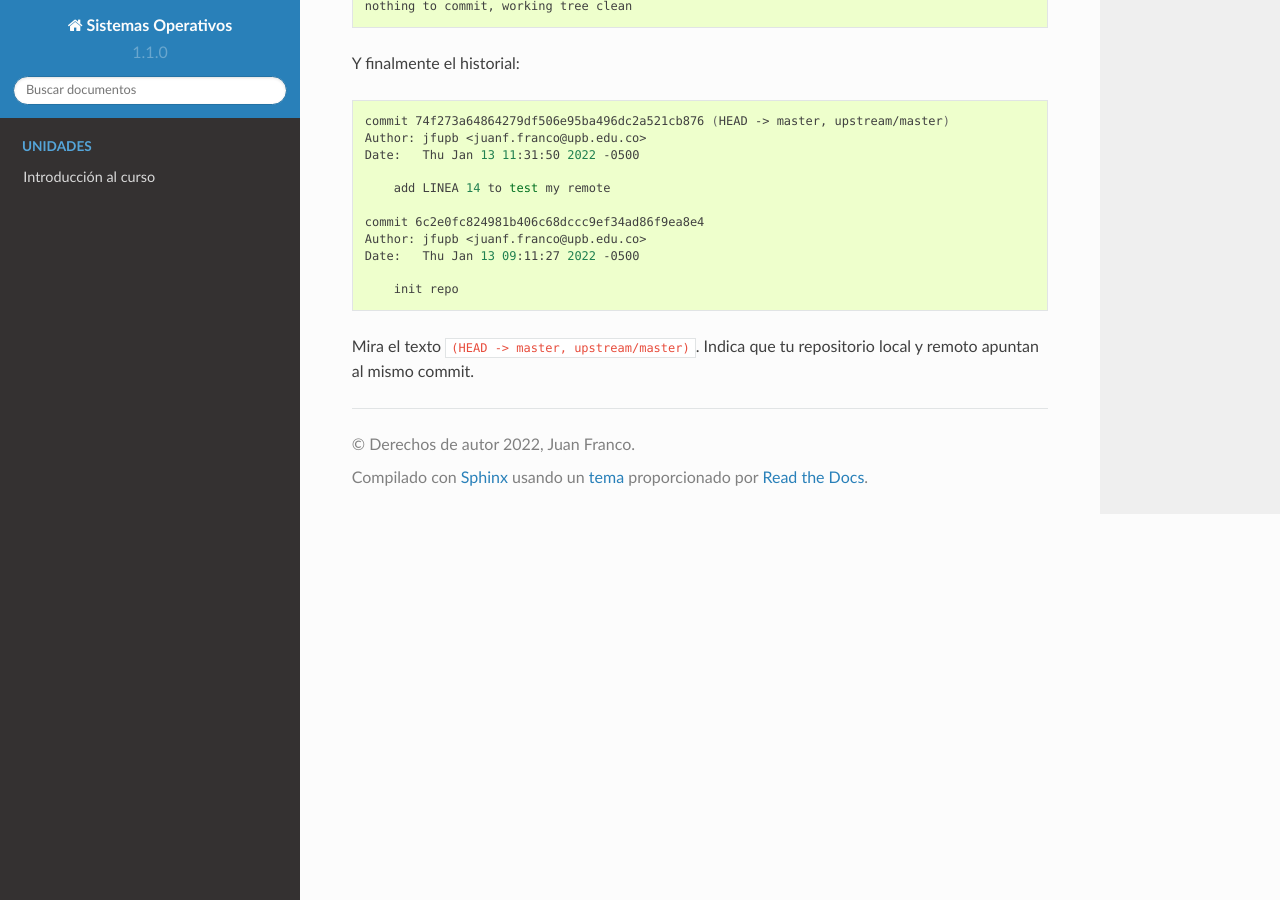
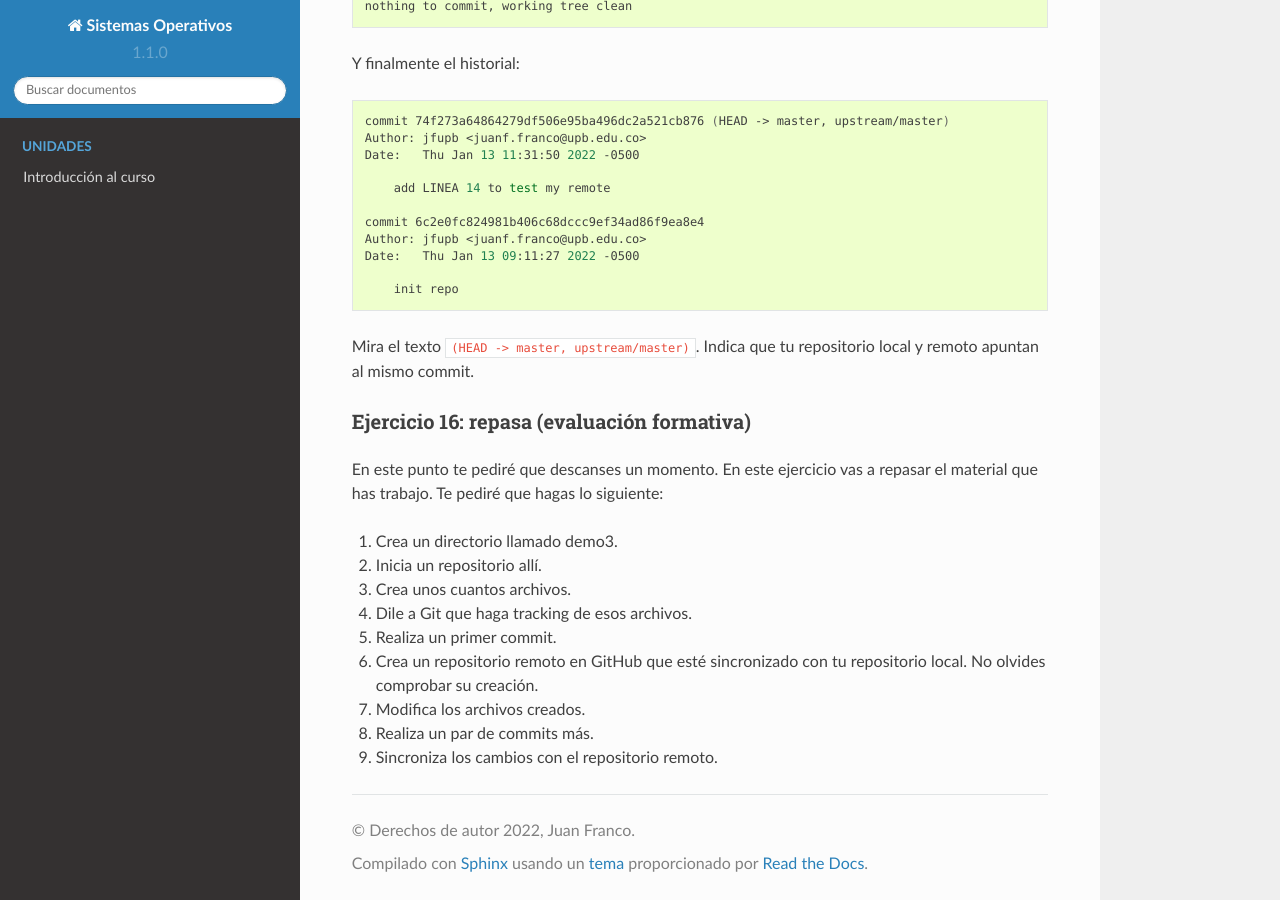
Before and after one commit to juanferfranco/sistemasoperativos, a Sphinx documentation site: the page built from docs/_unidad1/introGit.rst, in a window 1280 px wide and 900 px high, scrolled down 14669 px. Built offline with Sphinx 7.4.7 and the Read the Docs theme 2.0.0, drawn with Linux system fonts in a browser that asks for light colours; pages that are not in the unit, such as notebooks, are missing from menus.

Commit message:
done ejercicio 16

```diff
--- a/docs/_unidad1/introGit.rst
+++ b/docs/_unidad1/introGit.rst
@@ -788,3 +788,21 @@ Y finalmente el historial:
 
 Mira el texto ``(HEAD -> master, upstream/master)``. Indica que tu repositorio
 local y remoto apuntan al mismo commit.
+
+Ejercicio 16: repasa (evaluación formativa)
+^^^^^^^^^^^^^^^^^^^^^^^^^^^^^^^^^^^^^^^^^^^^^^^^^^
+
+En este punto te pediré que descanses un momento. En este
+ejercicio vas a repasar el material que has trabajo. Te pediré
+que hagas lo siguiente:
+
+#. Crea un directorio llamado demo3.
+#. Inicia un repositorio allí.
+#. Crea unos cuantos archivos.
+#. Dile a Git que haga tracking de esos archivos.
+#. Realiza un primer commit.
+#. Crea un repositorio remoto en GitHub que esté sincronizado con
+   tu repositorio local. No olvides comprobar su creación.
+#. Modifica los archivos creados.
+#. Realiza un par de commits más.
+#. Sincroniza los cambios con el repositorio remoto.
```
